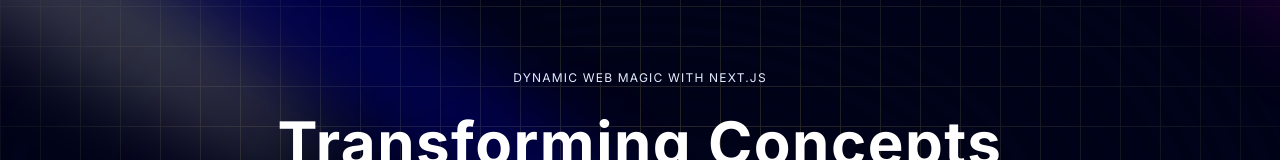
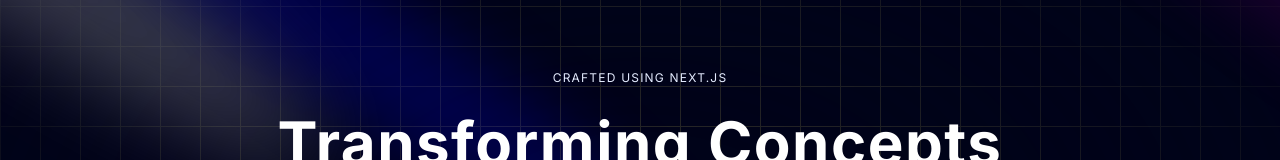
Before and after one commit to AchmadAkif/achmadakif-web, a Next.js app: page / in a window 1280 px wide. Shown: the part 154-314 px from the top of the page. Built offline with nearby package versions, Linux system fonts and the light colour scheme.

Commit message:
feat: update Hero section title

```diff
--- a/src/components/organisms/Hero/Hero.component.tsx
+++ b/src/components/organisms/Hero/Hero.component.tsx
@@ -27,7 +27,7 @@ const Hero = () => {
       <div className="flex justify-center relative my-20 z-10">
         <div className="max-w-[89vw] md:max-w-2xl lg:max-w-[60vw] flex flex-col items-center justify-center">
           <h2 className="uppercase tracking-widest text-xs text-center text-blue-100 max-w-80">
-            Dynamic Web Magic with Next.JS
+            Crafted Using Next.js
           </h2>
           <TextGenerate
             words="Transforming Concepts into Seamless User Experiences"
```
